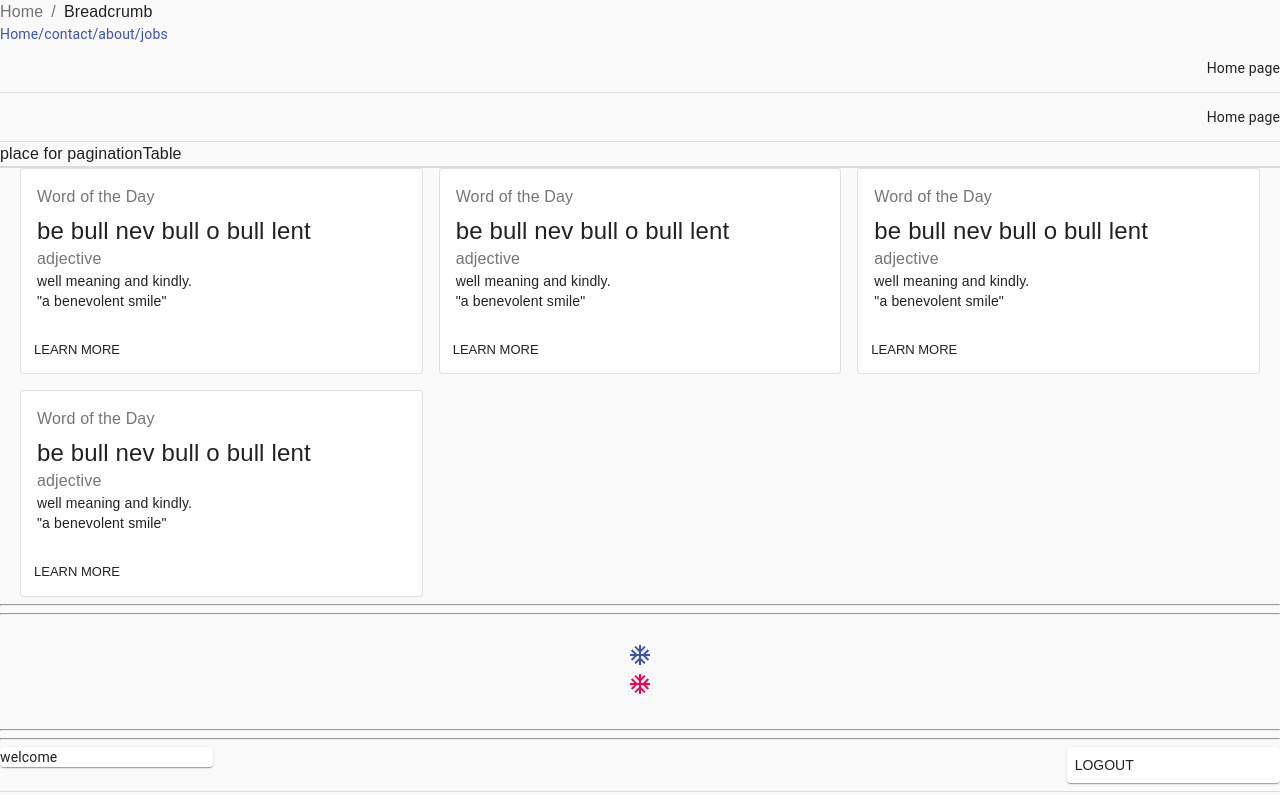
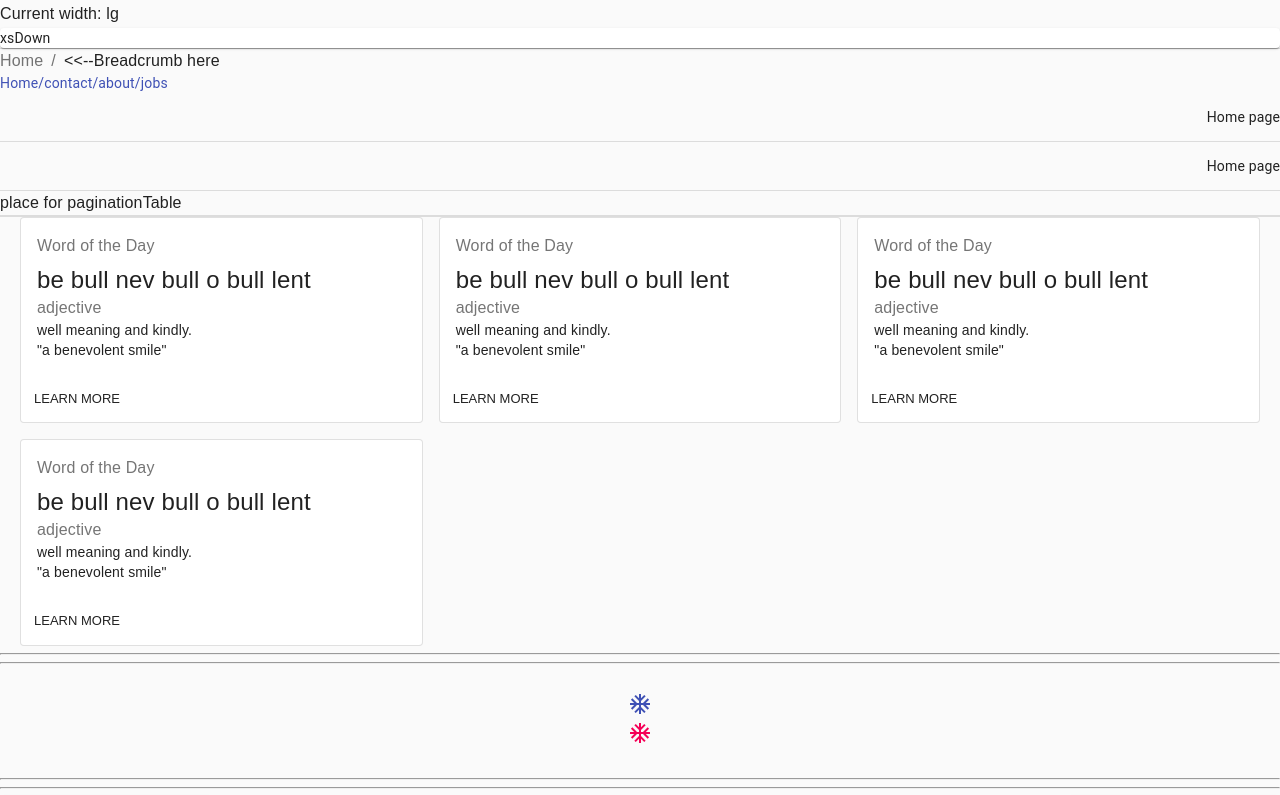
Before and after one commit to StanislavKaisin/mui-example, a React (Create React App) app: page / in a window 1280 px wide. Shown: the top 795 px of the page. Built offline with nearby package versions, Linux system fonts and the light colour scheme; the HTML template or start-up script is replaced by a standard one.

Commit message:
considered hidden component

```diff
--- a/src/App.tsx
+++ b/src/App.tsx
@@ -8,11 +8,13 @@ import {
   createStyles,
   Divider,
   Grid,
+  Hidden,
   IconButton,
   makeStyles,
   Paper,
   Theme,
   Typography,
+  useMediaQuery,
 } from "@material-ui/core";
 import { Header } from "./components/Header";
 import { Content } from "./components/Content";
@@ -47,6 +49,7 @@ import { Engineer } from "./pages/Engineer";
 import { Marketer } from "./pages/Marketer";
 import { Designer } from "./pages/Designer";
 import { MyBreadcrumbs } from "./components/MyBreadcrumbs";
+import { Breakpoint } from "@material-ui/core/styles/createBreakpoints";
 
 const useStyles = makeStyles((theme: Theme) =>
   createStyles({
@@ -78,6 +81,19 @@ const useStyles = makeStyles((theme: Theme) =>
 );
 interface MatchParams {
   page?: string;
+}
+
+type BreakpointOrNull = Breakpoint | null;
+function useWidth() {
+  const theme: Theme = useTheme();
+  const keys: Breakpoint[] = [...theme.breakpoints.keys].reverse();
+  return (
+    keys.reduce((output: BreakpointOrNull, key: Breakpoint) => {
+      // eslint-disable-next-line react-hooks/rules-of-hooks
+      const matches = useMediaQuery(theme.breakpoints.up(key));
+      return !output && matches ? key : output;
+    }, null) || "xs"
+  );
 }
 
 function App() {
@@ -112,9 +128,23 @@ function App() {
   // const router = useRouteMatch();
   // const { params } = router;
   // const { page }: MatchParams = params;
-
+  const width = useWidth();
   return (
     <>
+      <Typography variant="subtitle1">Current width: {width}</Typography>
+      <Hidden xsDown>
+        <Paper>xsDown</Paper>
+      </Hidden>
+      <Hidden xsUp>
+        <Paper>Hidden!!! xsUp</Paper>
+      </Hidden>
+      <Hidden smUp>
+        <Paper>smUp</Paper>
+      </Hidden>
+      <Hidden mdUp>
+        <Paper>mdUp</Paper>
+      </Hidden>
+      <Divider />
       <MyBreadcrumbs />
       <Link
         href="/"
@@ -152,7 +182,6 @@ function App() {
       >
         /jobs
       </Link>
-
       <Switch>
         <Route exact path="/">
           <Home />
@@ -176,7 +205,6 @@ function App() {
           <Designer />
         </Route>
       </Switch>
-
       <Divider />
       <MyDrawer />
       <Switch>
--- a/src/components/MyBreadcrumbs.tsx
+++ b/src/components/MyBreadcrumbs.tsx
@@ -56,7 +56,7 @@ export const MyBreadcrumbs = () => {
           );
         })}
 
-        <Typography color="textPrimary">Breadcrumb</Typography>
+        <Typography color="textPrimary">{`<<--Breadcrumb here`}</Typography>
       </Breadcrumbs>
     </div>
   );
```
Also changed, not shown: 1 other file (tests, documents, lock files or other folders).
